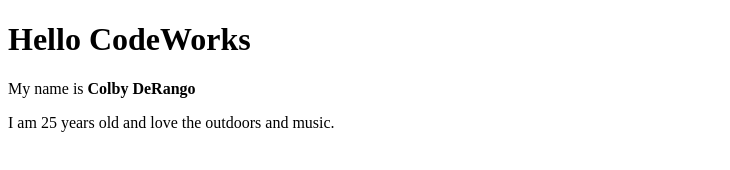
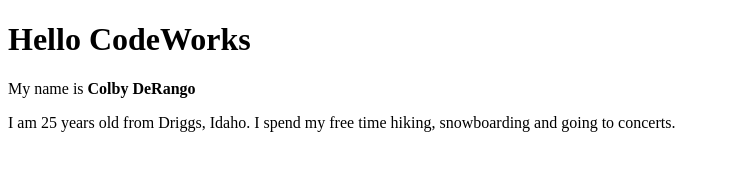
Before and after one commit to colbyderango/day-1, a plain HTML site: page index.html in a window 1280 px wide. Shown: the whole page, without its empty margins (0-730 px from the left). Drawn offline with Linux system fonts and the light colour scheme.

Commit message:
adds personal info

```diff
--- a/index.html
+++ b/index.html
@@ -9,6 +9,8 @@
 
     <p>My name is <strong>Colby DeRango</strong></p>
 
-    <p>I am 25 years old and love the outdoors and music.</p>
+    <p>I am 25 years old from Driggs, Idaho. I spend my free time hiking, snowboarding and going to concerts.
+
+    </p>
 </body>
 </html>
```
